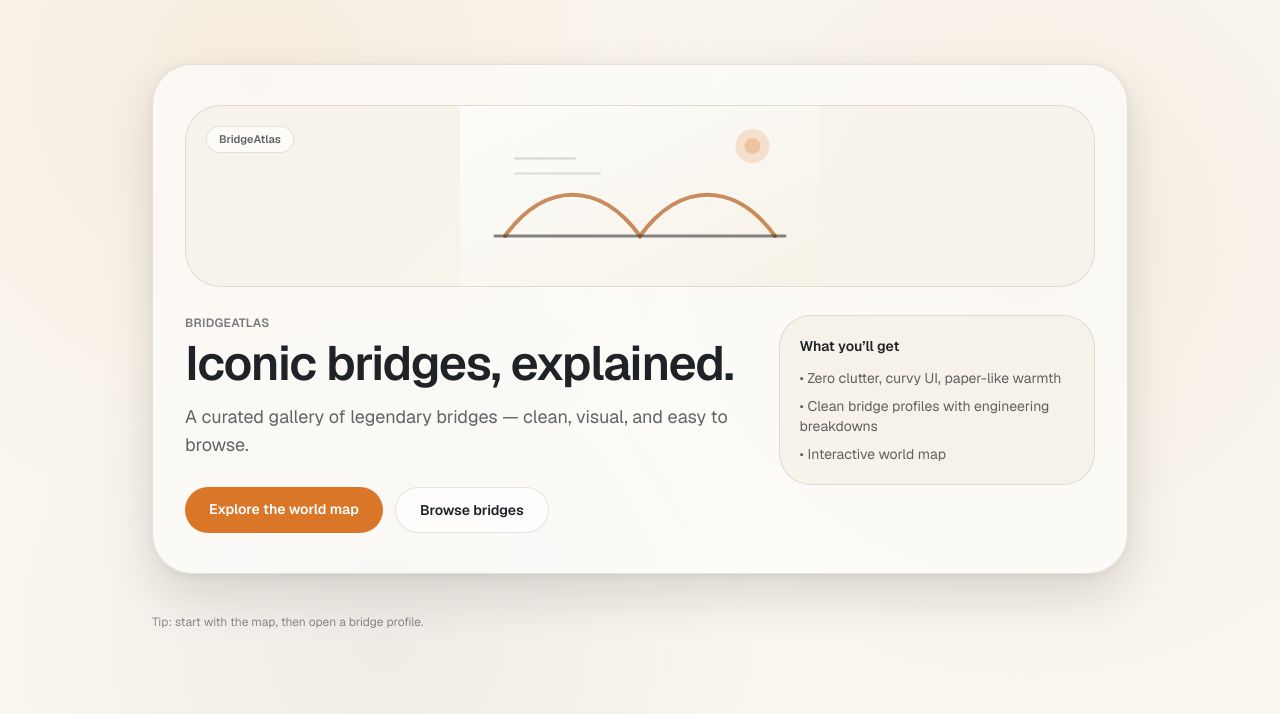
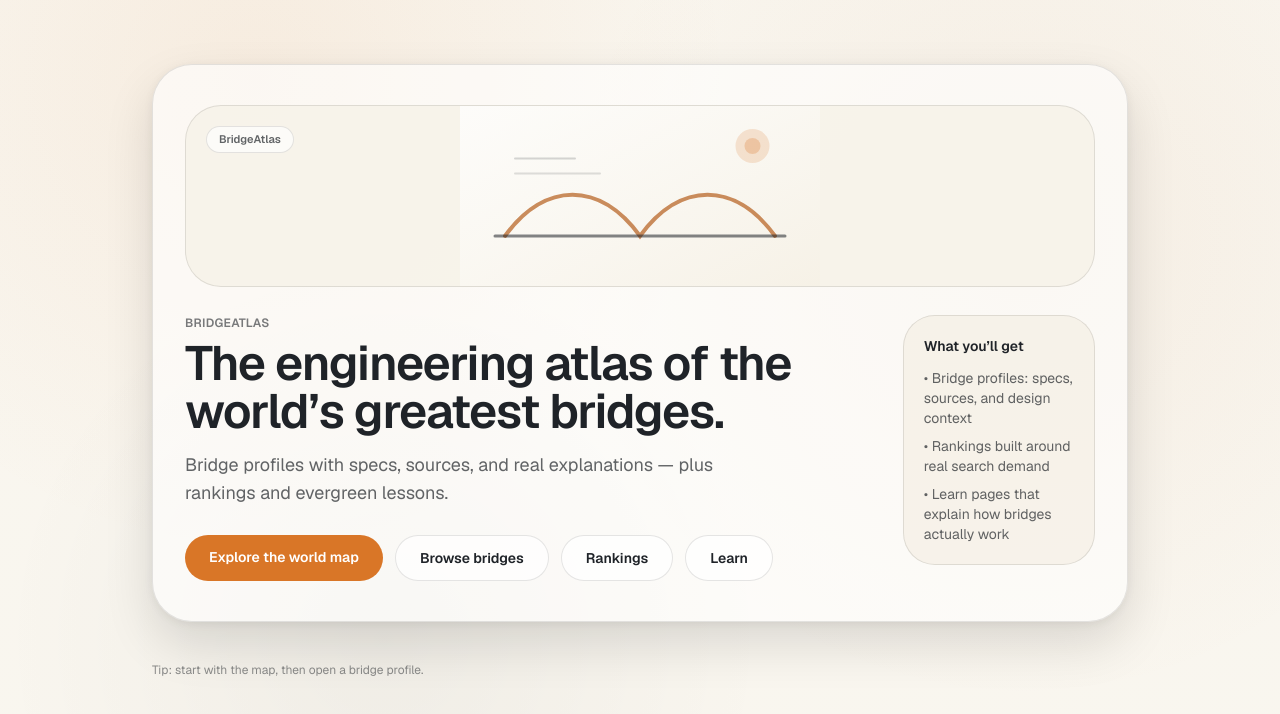
Before and after one commit to Yondoff/bridgeatlas, a Next.js app: page / in a window 1280 px wide. Shown: the top 714 px of the page. Built offline with nearby package versions, Linux system fonts and the light colour scheme; no server answers; a web font is replaced by a local one.

Commit message:
Update UI details

```diff
--- a/src/app/HomeClient.tsx
+++ b/src/app/HomeClient.tsx
@@ -29,10 +29,10 @@ export default function HomeClient() {
                 BRIDGEATLAS
               </p>
               <h1 className="mt-2 text-4xl sm:text-5xl font-semibold tracking-tight text-ink">
-                Iconic bridges, explained.
+                The engineering atlas of the world’s greatest bridges.
               </h1>
               <p className="mt-4 text-base sm:text-lg leading-7 text-ink/70 max-w-xl">
-                A curated gallery of legendary bridges — clean, visual, and easy to browse.
+                Bridge profiles with specs, sources, and real explanations — plus rankings and evergreen lessons.
               </p>
 
               <div className="mt-7 flex flex-col sm:flex-row gap-3">
@@ -48,6 +48,18 @@ export default function HomeClient() {
                 >
                   Browse bridges
                 </Link>
+                <Link
+                  href="/rankings"
+                  className="rounded-full bg-white/70 border border-black/10 px-6 py-3 text-sm font-semibold text-ink hover:bg-white transition"
+                >
+                  Rankings
+                </Link>
+                <Link
+                  href="/learn"
+                  className="rounded-full bg-white/70 border border-black/10 px-6 py-3 text-sm font-semibold text-ink hover:bg-white transition"
+                >
+                  Learn
+                </Link>
               </div>
             </div>
 
@@ -55,9 +67,9 @@ export default function HomeClient() {
               <div className="rounded-[32px] bg-paper/80 border border-black/10 p-5">
                 <div className="text-sm font-semibold">What you’ll get</div>
                 <ul className="mt-3 space-y-2 text-sm text-ink/70">
-                  <li>• Zero clutter, curvy UI, paper-like warmth</li>
-                  <li>• Clean bridge profiles with engineering breakdowns</li>
-                  <li>• Interactive world map</li>
+                  <li>• Bridge profiles: specs, sources, and design context</li>
+                  <li>• Rankings built around real search demand</li>
+                  <li>• Learn pages that explain how bridges actually work</li>
                 </ul>
               </div>
             </div>
```
